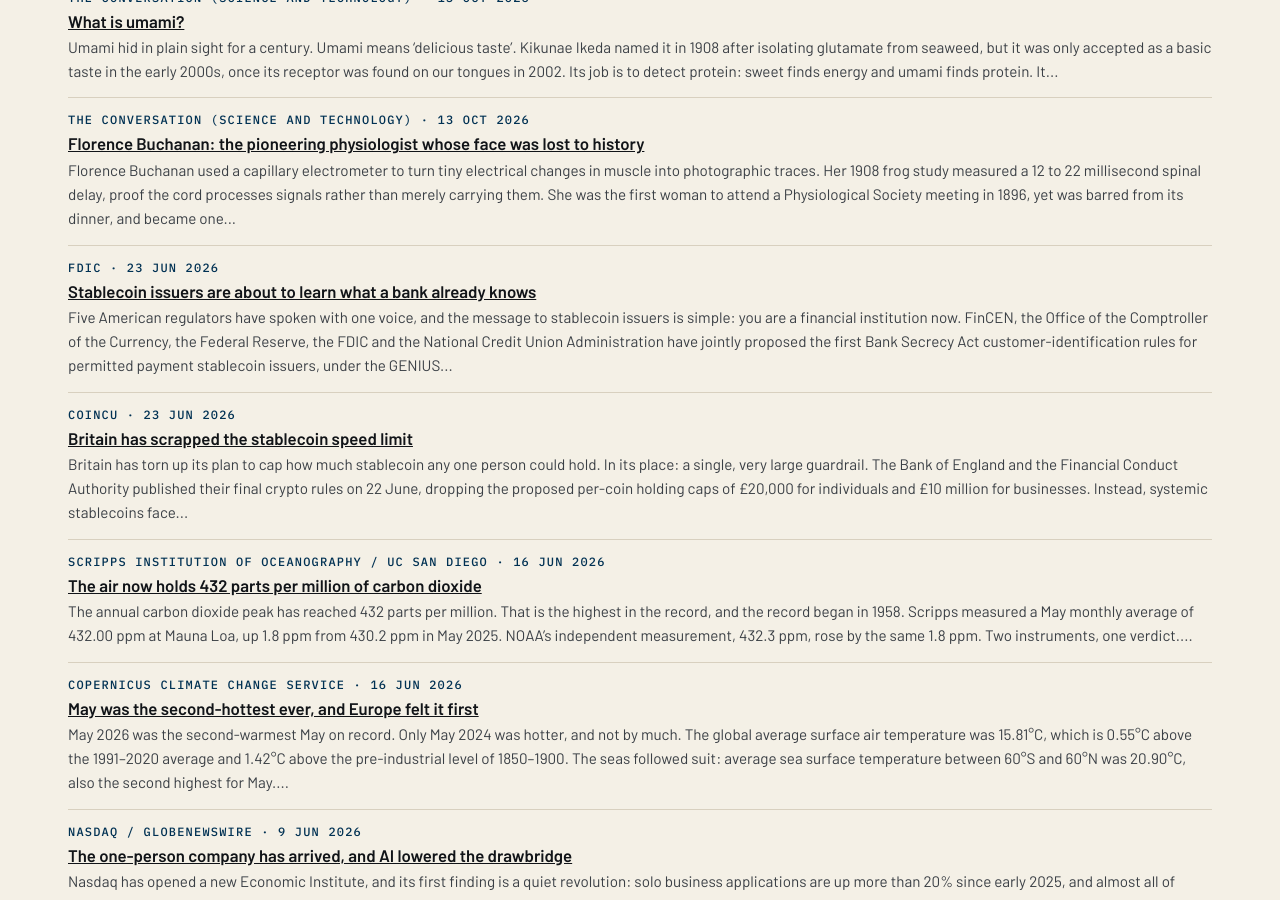
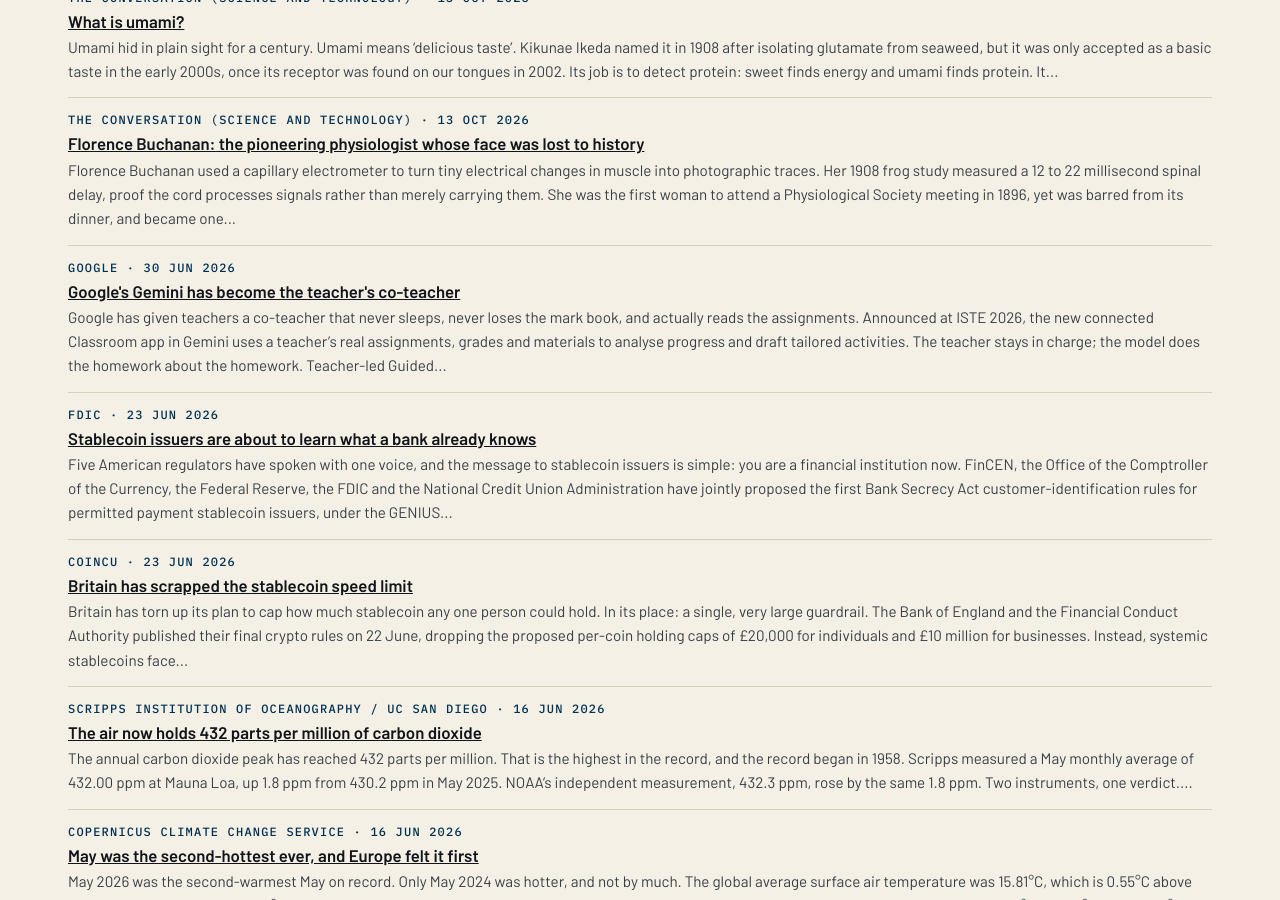
Before and after one commit to katz-news/katz.news, a Jekyll site: the page built from briefs/index.html, in a window 1280 px wide and 900 px high, scrolled down 14549 px. Built offline with Jekyll 4.4.1, drawn with Linux system fonts in a browser that asks for light colours.

Commit message:
Publish 2026-11-06

```diff
--- a/_data/build.yml
+++ b/_data/build.yml
@@ -1 +1 @@
-published_at: 2026-11-06T19:44:47Z
+published_at: 2026-11-06T19:45:42Z
--- /dev/null
+++ b/_posts/briefs/2026-11-06-googles-gemini-has-become-the-teachers-co-teacher.md
@@ -0,0 +1,17 @@
+---
+published: true
+title: Google's Gemini has become the teacher's co-teacher
+date: 2026-06-30
+section: education
+source_name: Google
+source_url: https://blog.google/products-and-platforms/products/education/iste-2026-educator-updates/
+---
+Google has given teachers a co-teacher that never sleeps, never loses the mark book, and actually reads the assignments.
+
+Announced at ISTE 2026, the new connected Classroom app in Gemini uses a teacher's real assignments, grades and materials to analyse progress and draft tailored activities. The teacher stays in charge; the model does the homework about the homework.
+
+Teacher-led Guided Learning, study notebooks and NotebookLM are coming to Google Classroom in the coming months, along with a Classroom MCP server so other education tools can plug into the same context. Class tools on Chromebooks can even lock student screens to Gemini's Guided Learning mode, keeping attention where it belongs.
+
+Google is also betting on training, not just tools: its AI Educator Series with ISTE+ASCD aims to make AI training available to all 6 million US educators.
+
+Conclusion: the classroom is not being automated, but rather augmented, and the human at the front of the room is still the one in charge.
```
